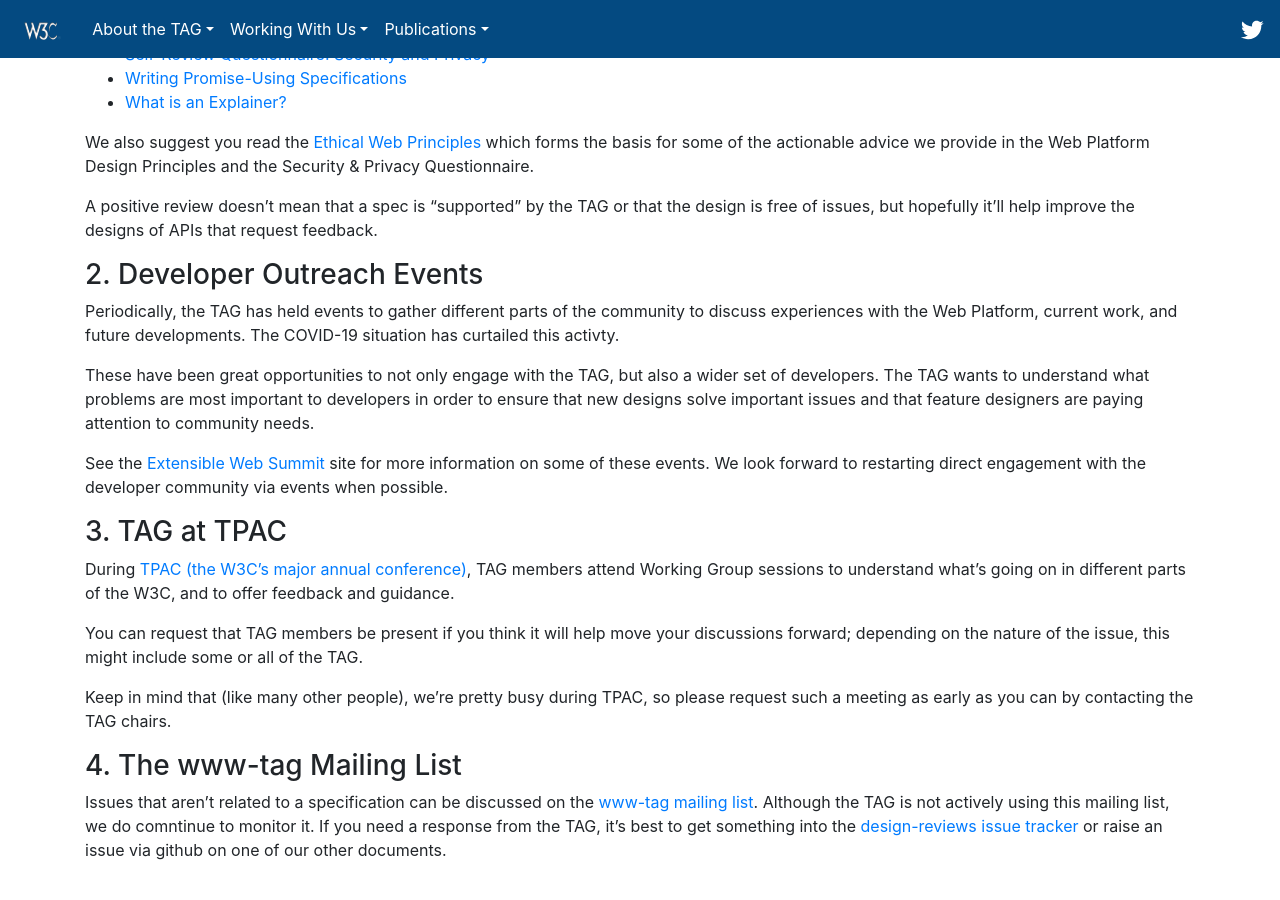
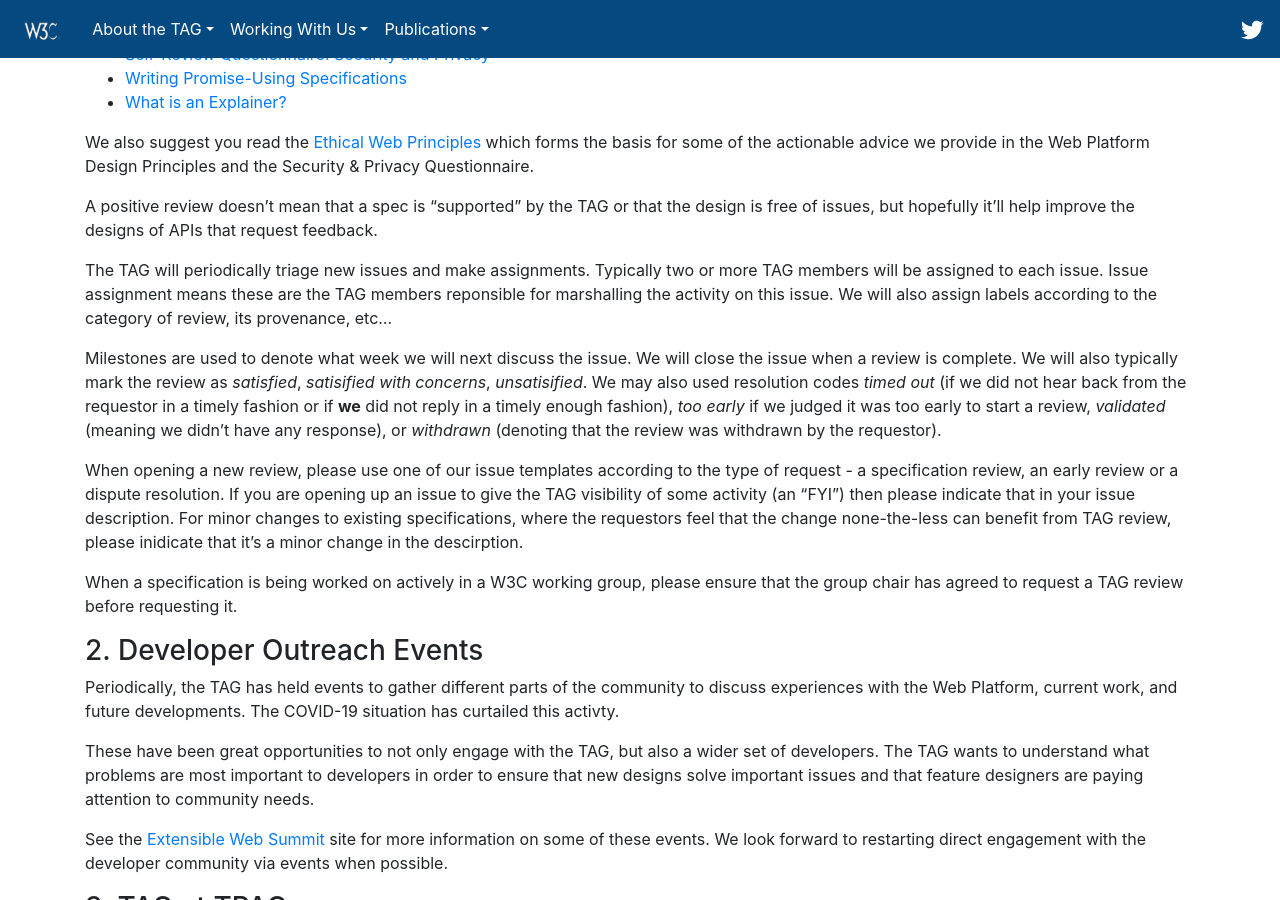
Before and after one commit to w3ctag/tag.w3.org, a Jekyll site: the page built from workmode/index.md, in a window 1280 px wide and 900 px high, scrolled down 457 px. Built offline with Jekyll 4.4.1, drawn with Linux system fonts in a browser that asks for light colours; nearby versions of some CDN libraries; library files that are not in the unit come from our copies.

Commit message:
Added review lifecycle info (#36)
* Added review lifecycle info

References https://github.com/w3ctag/process/issues/22

* Update workmode/index.md

* Update workmode/index.md

* Addressed Lea's points

```diff
--- a/workmode/index.md
+++ b/workmode/index.md
@@ -23,6 +23,14 @@
 
 A positive review doesn't mean that a spec is "supported" by the TAG or that the design is free of issues, but hopefully it'll help improve the designs of APIs that request feedback.
 
+The TAG will periodically triage new issues and make assignments. Typically two or more TAG members will be assigned to each issue.  Issue assignment means these are the TAG members reponsible for marshalling the activity on this issue.   We will also assign labels according to the category of review, its provenance, etc...
+
+Milestones are used to denote what week we will next discuss the issue.  We will close the issue when a review is complete.  We will also typically mark the review as *satisfied*, *satisified with concerns*, *unsatisified*. We may also used resolution codes *timed out* (if we did not hear back from the requestor in a timely fashion or if **we** did not reply in a timely enough fashion), *too early* if we judged it was too early to start a review, *validated* (meaning we didn't have any response), or *withdrawn* (denoting that the review was withdrawn by the requestor).
+
+When opening a new review, please use one of our issue templates according to the type of request - a specification review, an early review or a dispute resolution.  If you are opening up an issue to give the TAG visibility of some activity (an "FYI") then please indicate that in your issue description. For minor changes to existing specifications, where the requestors feel that the change none-the-less can benefit from TAG review, please inidicate that it's a minor change in the descirption.
+
+When a specification is being worked on actively in a W3C working group, please ensure that the group chair has agreed to request a TAG review before requesting it.
+
 ### 2. Developer Outreach Events
 
 Periodically, the TAG has held events to gather different parts of the community to discuss experiences with the Web Platform, current work, and future developments.  The COVID-19 situation has curtailed this activty.
```
